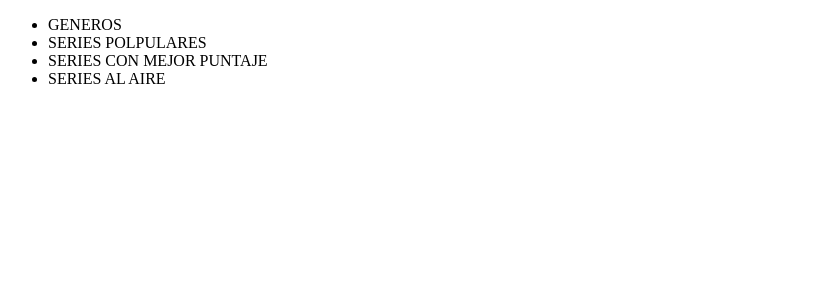
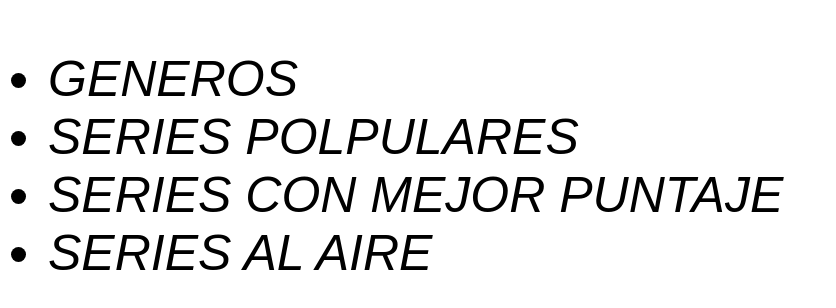
Before and after one commit to iestivill/PROYECTODH, a plain HTML site: page pagina1.html in a window 1280 px wide. Shown: the whole page, without its empty margins (0-836 px from the left). Drawn offline with Linux system fonts and the light colour scheme.

Commit message:
CSS PAG 1 LINKEADO A PAG 1

```diff
--- a/pagina1.html
+++ b/pagina1.html
@@ -3,6 +3,11 @@
   <head>
     <meta charset="utf-8">
     <title></title>
+<link rel="stylesheet" href="pagina1.css">
+
+  </head>
+  <body>
+
     <header class="main-header">
       <ul>
         <li>GENEROS</li>
@@ -12,8 +17,6 @@
       </ul>
 
     </header>
-  </head>
-  <body>
 
   </body>
 </html>
```
